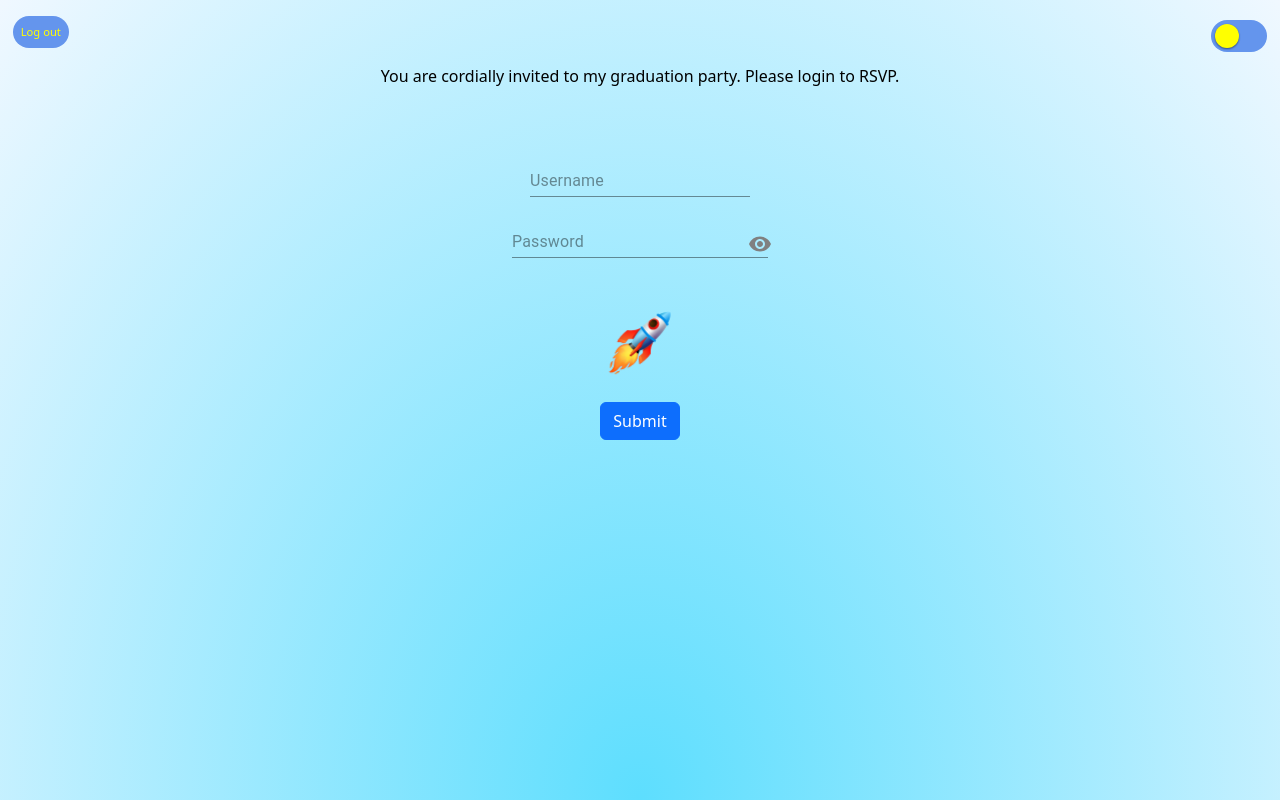
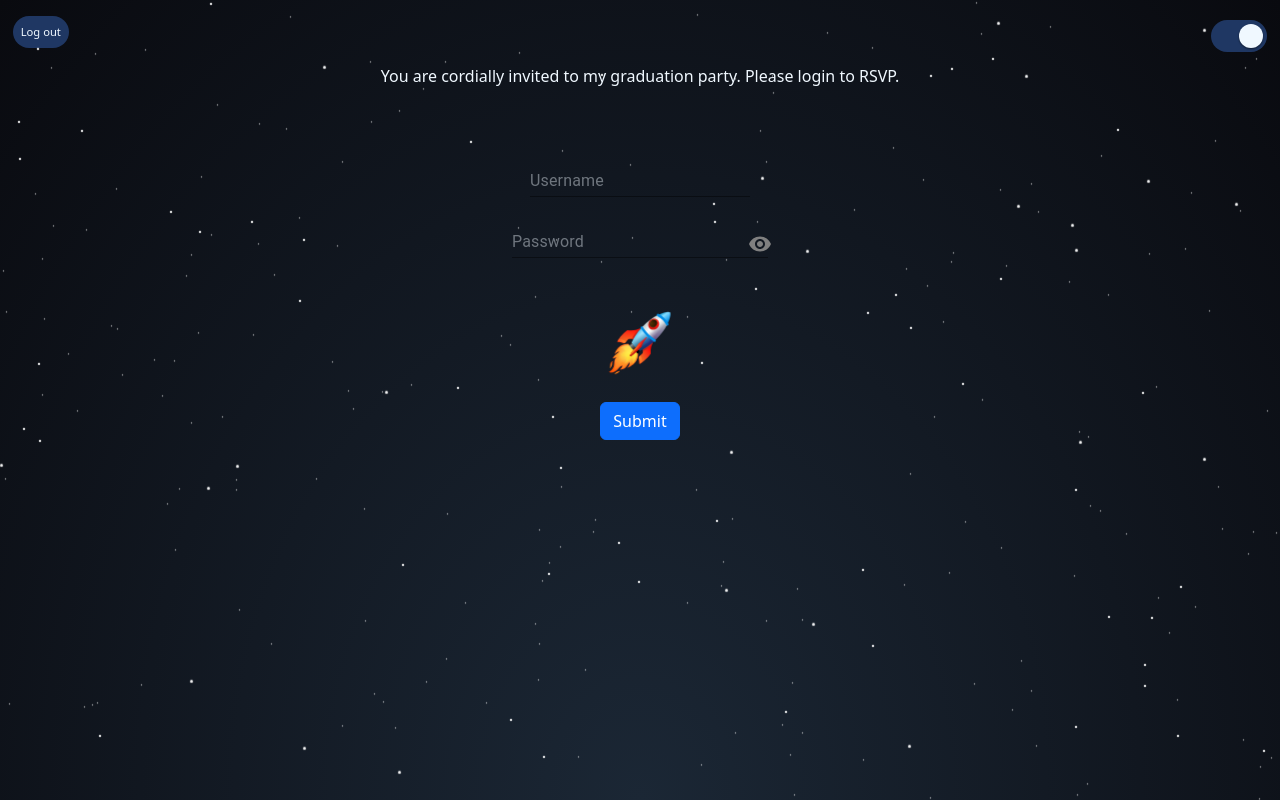
Before and after one commit to HmonWutt/Graduation-website, a React (Create React App) app in the folder frontend/: page / in a window 1280 px wide. Built offline with nearby package versions, Linux system fonts and the light colour scheme; no server answers.

Commit message:
Added standard is night mode

```diff
--- a/frontend/src/toggle.js
+++ b/frontend/src/toggle.js
@@ -5,7 +5,7 @@ import { useState, useEffect, useContext, createContext } from "react";
 import Starrify from "./starrybackground";
 
 export default function ToggleButton() {
-  const [day, setDay] = useState(true);
+  const [day, setDay] = useState(false);
   useEffect(() => {
     document.getElementById("root").style.background = day
       ? "radial-gradient(ellipse at bottom, #5ddefe 0%, aliceblue 100%)"
```
